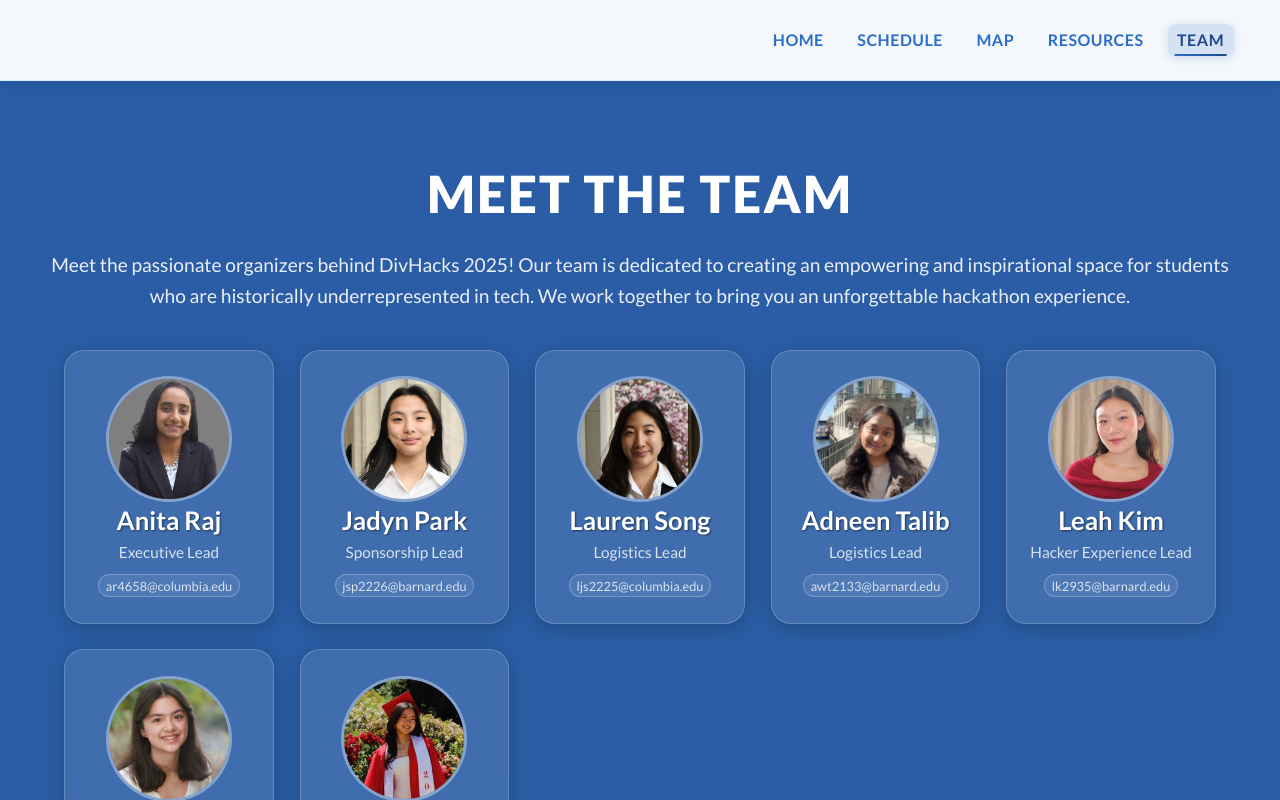
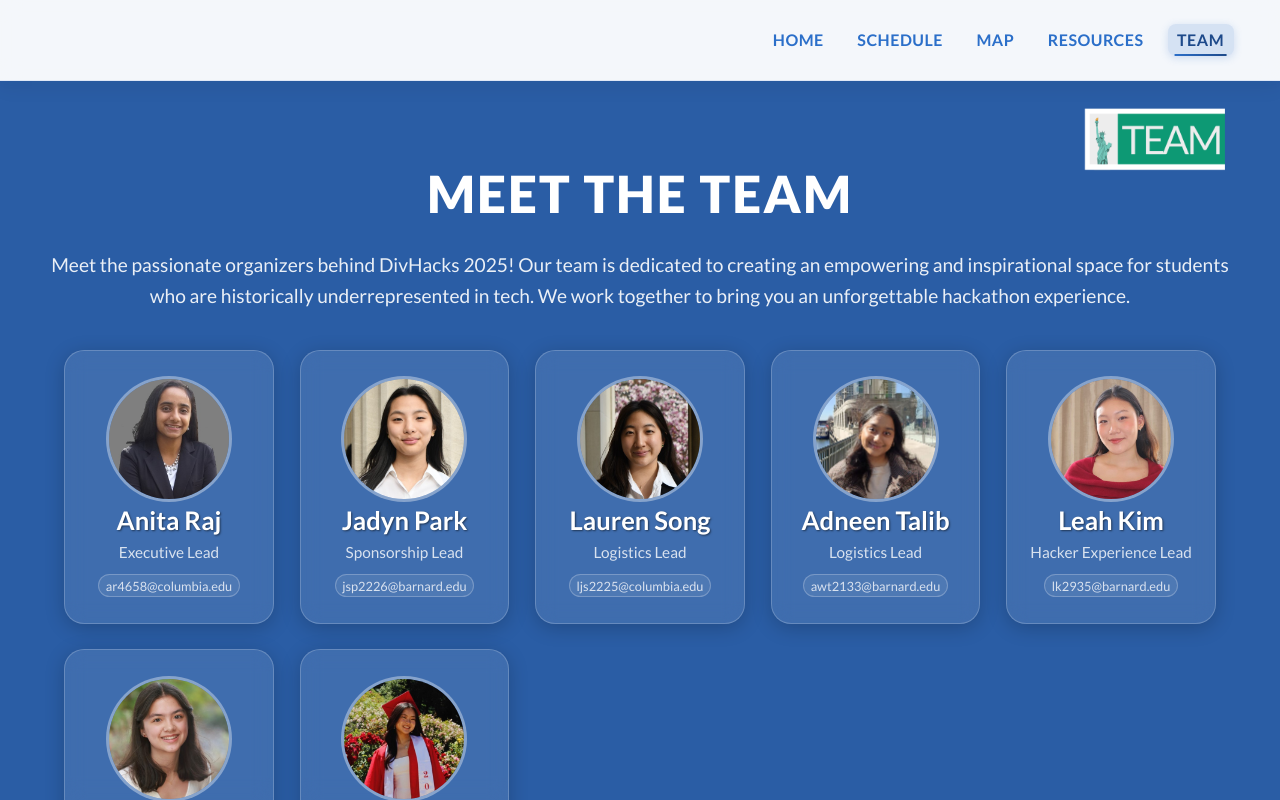
Before and after one commit to cu-divhacks/2025website, a React (Create React App) app in the folder 2025divhacks/: page /team in a window 1280 px wide. Built offline with nearby package versions, Linux system fonts and the light colour scheme.

Commit message:
added team header

```diff
--- a/2025divhacks/src/pages/Team.js
+++ b/2025divhacks/src/pages/Team.js
@@ -7,6 +7,7 @@ import adneen_talib from '../assets/adneen_talib.png';
 import leah_kim from '../assets/leah_kim.png';
 import isabella_lu from '../assets/isabella_lu.png';
 import grace_xu from '../assets/grace_xu.png';
+import teamHeader from '../assets/team_header.png';
 
 const Team = () => {
   const teamMembers = [
@@ -55,7 +56,23 @@ const Team = () => {
   ];
 
   return (
-    <div>
+    <div style={{ position: 'relative', minHeight: '100vh' }}>
+      <img
+        src={teamHeader}
+        alt="Team Header"
+        style={{
+          position: 'fixed',
+          top: 0,
+          right: -100,
+          maxWidth: '28vw',
+          minWidth: '180px',
+          width: 'auto',
+          height: 'auto',
+          marginTop: '3vw',
+          zIndex: 10,
+          pointerEvents: 'none',
+        }}
+      />
       <div className="team-section">
         <div className="team-header">
           <h1>MEET THE TEAM</h1>
```
